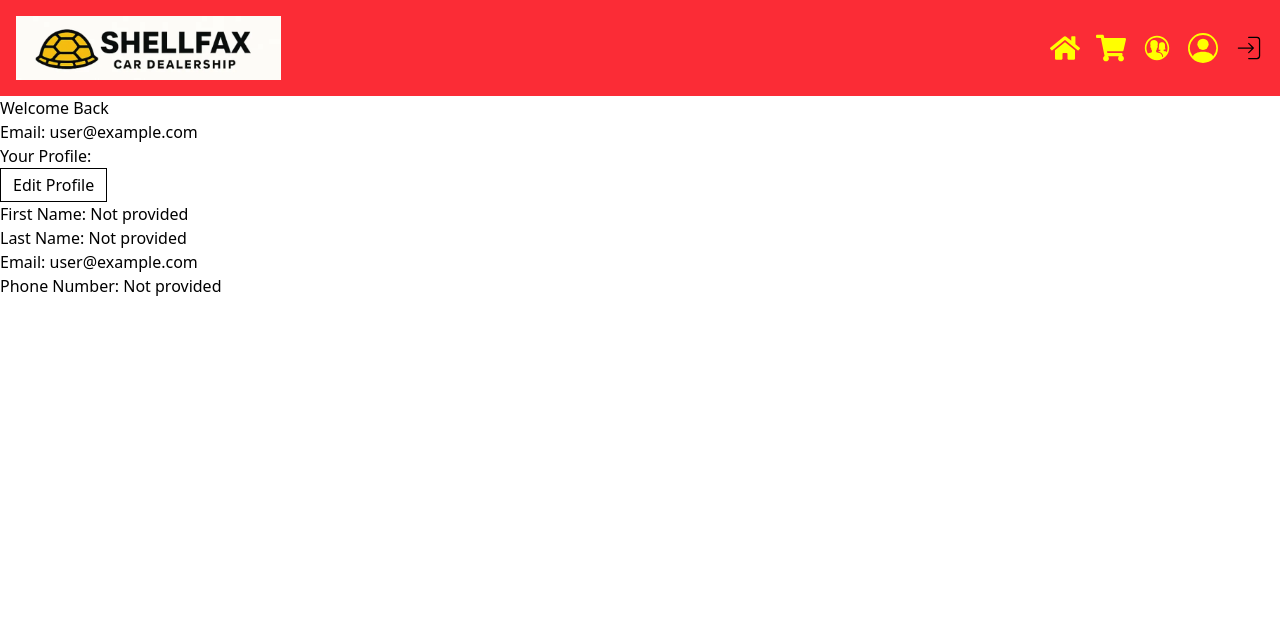
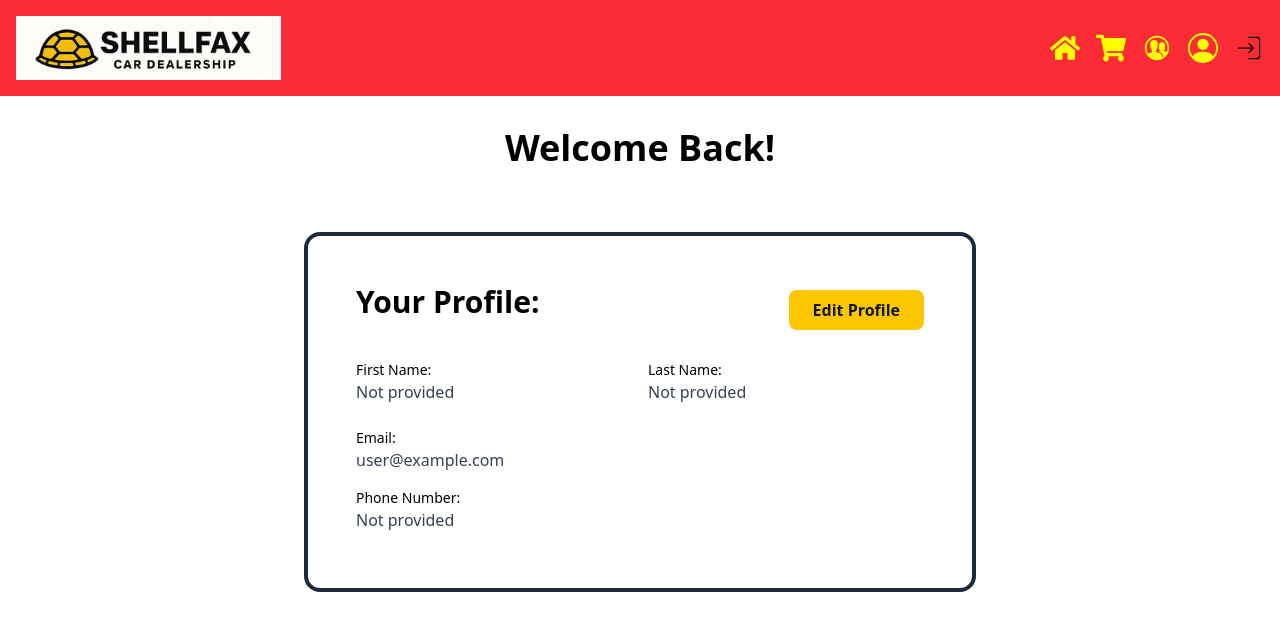
Before and after one commit to NikolasPosavec/h4i-Team1-Final-Project, a React (Vite) app in the folder car-dealership1/: page /customer in a window 1280 px wide. Shown: the top 630 px of the page. Built offline with nearby package versions, Linux system fonts and the light colour scheme; no server answers; the database is empty; sample sign-in values are in the browser's storage.

Commit message:
style finished

```diff
--- a/car-dealership1/src/pages/Customer.tsx
+++ b/car-dealership1/src/pages/Customer.tsx
@@ -85,55 +85,73 @@ function Customer() {
     <>
     <div className="min-h-screen bg-white">
          <Navbar />
-        <h1>Welcome Back</h1>
-        <p> Email: {user.email}</p>
-
-        <h2> Your Profile: </h2>
-
+        <div className = "container mx-auto px-4 py-8">
+            <h1 className="text-4xl font-bold text-center mb-8">Welcome Back!</h1>
+        </div>
+        <div className="max-w-2xl mx-auto bg-white rounded-2xl border-4 border-gray-800 p-12 text-center">
+            <div className = "flex justify-between items-center mb-6">
+            <h2 className = "text-3xl font-bold mb-4 text-left"> Your Profile: </h2>
             {!editing && (
-            <button onClick={() => setEditing(true)} className = "border border-black px-3 py-1 mr-2">
+                <button onClick={() => setEditing(true)}
+                className = "bg-yellow-400 hover:bg-yellow-500 text-gray-900 font-bold py-2 px-6 rounded-lg transition-colors">
                     Edit Profile
                 </button>
             )}
+            </div>
 
             {editing ? (
+                <div className = "space-y-4">
+                    <div className = "grid grid-cols-1 md:grid-cols-2 gap-4">
                         <div>
-            <div>
-                <label>First Name:</label>
+                            <label className = "block font-medium text-sm mb-2">First Name:</label>
                             <input
                             type="text"
                             value={firstName}
                             onChange={(e) => setFirstName(e.target.value)}
+                            placeholder = "Enter first name"
+                            className = "w-full px-3 py-2 border-2 border-gray-300 rounded-lg bg-white"
                             />
                         </div>
 
                         <div>
-                <label>Last Name:</label>
+                            <label className = "block font-medium text-sm mb-2">Last Name:</label>
                             <input
                             type="text"
                             value={lastName}
                             onChange={(e) => setLastName(e.target.value)}
+                            placeholder = "Enter last name"
+                            className = "w-full px-3 py-2 border-2 border-gray-300 rounded-lg bg-white"
                             />
+                        </div>
                     </div>
 
                     <div>
-                <label>Email:</label>
+                        <label className = "block text-sm font-medium mb-2">Email:</label>
                         <input
                         type="email"
                         value={user.email || ""}
-                disabled />
+                        disabled
+                        className = "w-full px-3 py-2 border-2 border-gray-300 rounded-lg bg-gray-300 text-gray-600 cursor-not-allowed"
+                        />
+                        <p className = "text-xs text-gray-600 mt-1">Email cannot be changed (used for login)</p>
                     </div>
 
                     <div>
-                <label>Phone Number:</label>
+                        <label className = "block text-sm font-medium mb-2">Phone Number:</label>
                         <input
                         type="tel"
                         value={phoneNumber}
                         onChange={(e) => setPhoneNumber(e.target.value)}
+                        placeholder="XXX-XXX-XXXX"
+                        className = "w-full px-3 py-2 border-2 border-gray-300 rounded-lg bg-white"
                         />
                     </div>
 
-            <button onClick={handleSaveProfile} className = "border border-black px-3 py-1 mr-2">
+
+                    <div className = "flex gap-3 pt-4">
+                        <button
+                        onClick={handleSaveProfile}
+                        className = "flex-1 bg-red-600 hover:bg-red-700 text-white font-bold py-3 px-6 rounded-lg transition-colors">
                             Save Profile
                         </button>
                         {userData && (
@@ -144,22 +162,39 @@ function Customer() {
                                 setLastName(userData.lastName || "");
                                 setPhoneNumber(userData.phoneNumber || "");
                             }}
-                className = "border border-black px-3 py-1 mr-2"
+                            className = "flex-1 bg-gray-800 hover:bg-gray-900 text-white font-bold py-3 px-6 rounded-lg transition-colors"
                             >
                             Cancel
                             </button>
                         )}
                     </div>
+                </div>
                     ) : (
                         userData && (
+                        <div className = "space-y-4 text-left">
+                            <div className = "grid grid-cols-1 md:grid-cols-2 gap-4">
                                 <div>
-            <p>First Name: {userData.firstName || "Not provided"}</p>
-            <p>Last Name: {userData.lastName || "Not provided"}</p>
-            <p>Email: {userData.email}</p>
-            <p>Phone Number: {userData.phoneNumber || "Not provided"}</p>
+                                    <p className = "block text-sm font-medium">First Name:</p>
+                                    <p className = "text-gray-700 mb-2"> {userData.firstName || "Not provided"}</p>
+                                </div>
+                                <div>
+                                    <p className = "block text-sm font-medium">Last Name: </p>
+                                    <p className = "text-gray-700 mb-2">{userData.lastName || "Not provided"}</p>
+                                </div>
+                            </div>
+                            <div>
+                                <p className = "block text-sm font-medium">Email: </p>
+                                <p className = "text-gray-700 mb-2">{userData.email}</p>
+                            </div>
+                            <div>
+                                <p className = "block text-sm font-medium">Phone Number: </p>
+                                <p className = "text-gray-700 mb-2">{userData.phoneNumber || "Not provided"}</p>
+                            </div>
                         </div>
                         )
                     )}
+        </div>
+
     </div>
     </>
   );
```
Lines whose indentation alone changed are shown as unchanged.
